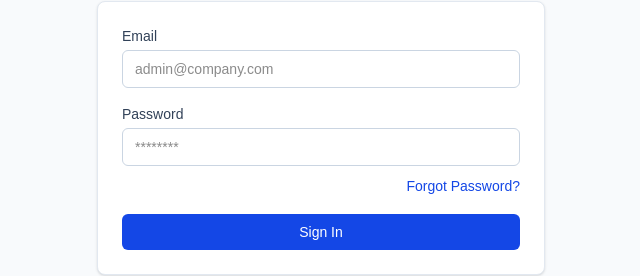
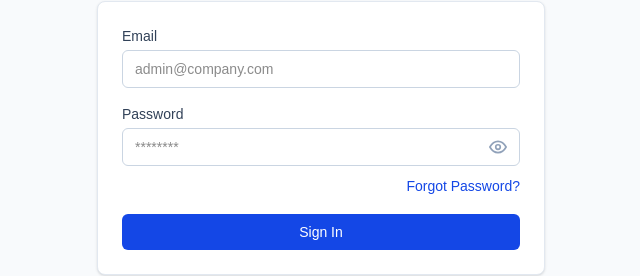
Before and after one commit to AyushJare/HR_System_Web, a Next.js app: page /login in a window 1280 px wide. Shown: the part 348-624 px from the top of the page, without its empty margins (319-959 px from the left). Built offline with nearby package versions, Linux system fonts and the light colour scheme.

Commit message:
minor changes

```diff
--- a/app/admin/attendance/page.tsx
+++ b/app/admin/attendance/page.tsx
@@ -237,6 +237,25 @@ export default function AttendancePage() {
       const blob =
         await res.blob();
 
+      const contentDisposition =
+        res.headers.get(
+          "Content-Disposition"
+        );
+
+      let fileName =
+        `Daily_Attendance_${getLocalDateString()}.xlsx`;
+
+      if (contentDisposition) {
+        const fileNameMatch =
+          contentDisposition.match(
+            /filename="([^"]+)"/i
+          );
+
+        if (fileNameMatch?.[1]) {
+          fileName = fileNameMatch[1];
+        }
+      }
+
       const url =
         window.URL.createObjectURL(
           blob
@@ -247,8 +266,7 @@ export default function AttendancePage() {
 
       link.href = url;
 
-      link.download =
-        `Daily_Attendance_${getLocalDateString()}.xlsx`;
+      link.download = fileName;
 
       document.body.appendChild(link);
 
--- a/app/admin/masters/HolidaysTab.tsx
+++ b/app/admin/masters/HolidaysTab.tsx
@@ -52,9 +52,11 @@ function EmployeeTypeDropdown({
     <details className="relative">
       <summary className="flex min-w-56 cursor-pointer list-none items-center justify-between rounded-md border border-slate-300 bg-white px-3 py-2 text-sm text-slate-700">
         <span className="truncate">
-          {selectedNames.length > 0
-            ? selectedNames.join(", ")
-            : "Select Employee Types"}
+          {selectedNames.length === 0
+            ? "Select Employee Types"
+            : selectedNames.length === 1
+              ? selectedNames[0]
+              : `${selectedNames.length} Employee Types Selected`}
         </span>
 
         <span className="ml-2 text-slate-400">▼</span>
--- a/app/api/attendance/route.ts
+++ b/app/api/attendance/route.ts
@@ -25,6 +25,40 @@ function getTodayIndiaDate(): string {
   }).format(new Date());
 }
 
+/*
+ * Creates a human-readable timestamp for exported filenames.
+ *
+ * Example:
+ * 10-Sep-2026_06-19-32-PM
+ */
+function getExportTimestamp(): string {
+  const now = new Date();
+
+  const parts = new Intl.DateTimeFormat("en-IN", {
+    timeZone: "Asia/Kolkata",
+    day: "2-digit",
+    month: "short",
+    year: "numeric",
+    hour: "2-digit",
+    minute: "2-digit",
+    second: "2-digit",
+    hour12: true,
+  }).formatToParts(now);
+
+  const getPart = (type: string): string =>
+    parts.find((part) => part.type === type)?.value ?? "";
+
+  const day = getPart("day");
+  const month = getPart("month");
+  const year = getPart("year");
+  const hour = getPart("hour");
+  const minute = getPart("minute");
+  const second = getPart("second");
+  const dayPeriod = getPart("dayPeriod").toUpperCase();
+
+  return `${day}-${month}-${year}_${hour}-${minute}-${second}-${dayPeriod}`;
+}
+
 function isValidDateString(value: unknown): value is string {
   if (typeof value !== "string") {
     return false;
@@ -338,6 +372,15 @@ export async function GET(request: NextRequest) {
       const buffer =
         await workbook.xlsx.writeBuffer();
 
+      /*
+       * Human-readable export filename.
+       *
+       * Example:
+       * Daily_Attendance_10-Sep-2026_06-19-32-PM.xlsx
+       */
+      const exportTimestamp =
+        getExportTimestamp();
+
       return new NextResponse(buffer, {
         status: 200,
 
@@ -346,7 +389,7 @@ export async function GET(request: NextRequest) {
             "application/vnd.openxmlformats-officedocument.spreadsheetml.sheet",
 
           "Content-Disposition":
-            `attachment; filename="Daily_Attendance_${todayIndiaDate}.xlsx"`,
+            `attachment; filename="Daily_Attendance_${exportTimestamp}.xlsx"`,
 
           "Cache-Control":
             "no-store",
--- a/app/login/page.tsx
+++ b/app/login/page.tsx
@@ -8,6 +8,13 @@ export default function LoginPage() {
 
   const [email, setEmail] = useState("");
   const [password, setPassword] = useState("");
+
+  // ============================================================
+  // PASSWORD VISIBILITY
+  // ============================================================
+
+  const [showPassword, setShowPassword] =
+    useState(false);
 
   const [error, setError] = useState("");
   const [loading, setLoading] = useState(false);
@@ -624,17 +631,70 @@ export default function LoginPage() {
                 Password
               </label>
 
+              {/* ================================================== */}
+              {/* PASSWORD INPUT + PRESS-AND-HOLD EYE */}
+              {/* ================================================== */}
+
+              <div className="relative">
                 <input
-                type="password"
+                  type={
+                    showPassword
+                      ? "text"
+                      : "password"
+                  }
                   required
                   value={password}
                   onChange={(e) =>
                     setPassword(e.target.value)
                   }
-                className="w-full rounded-md border border-slate-300 px-3 py-2 text-sm focus:outline-none focus:ring-2 focus:ring-blue-500"
-                placeholder="********"
+                  className="w-full rounded-md border border-slate-300 px-3 py-2 pr-12 text-sm focus:outline-none focus:ring-2 focus:ring-blue-500" placeholder="********"
                   autoComplete="current-password"
                 />
+
+                <button
+                  type="button"
+                  aria-label="Hold to view password"
+                  title="Hold to view password"
+                  onMouseDown={() =>
+                    setShowPassword(true)
+                  }
+                  onMouseUp={() =>
+                    setShowPassword(false)
+                  }
+                  onMouseLeave={() =>
+                    setShowPassword(false)
+                  }
+                  onTouchStart={() =>
+                    setShowPassword(true)
+                  }
+                  onTouchEnd={() =>
+                    setShowPassword(false)
+                  }
+                  onTouchCancel={() =>
+                    setShowPassword(false)
+                  }
+                  className="absolute inset-y-0 right-2 flex items-center justify-center px-1 text-slate-400 hover:text-slate-600 cursor-pointer select-none"                >
+                  <svg
+                    xmlns="http://www.w3.org/2000/svg"
+                    viewBox="0 0 24 24"
+                    fill="none"
+                    stroke="currentColor"
+                    strokeWidth="2"
+                    className="h-5 w-5"
+                  >
+                    <path
+                      strokeLinecap="round"
+                      strokeLinejoin="round"
+                      d="M2.25 12s3.75-6.75 9.75-6.75S21.75 12 21.75 12 18 18.75 12 18.75 2.25 12 2.25 12Z"
+                    />
+                    <circle
+                      cx="12"
+                      cy="12"
+                      r="2.75"
+                    />
+                  </svg>
+                </button>
+              </div>
 
               <div className="text-right mt-2">
                 <button
```
Also changed, not shown: 1 other file (tests, documents, lock files or other folders). Lines whose indentation alone changed are shown as unchanged.
